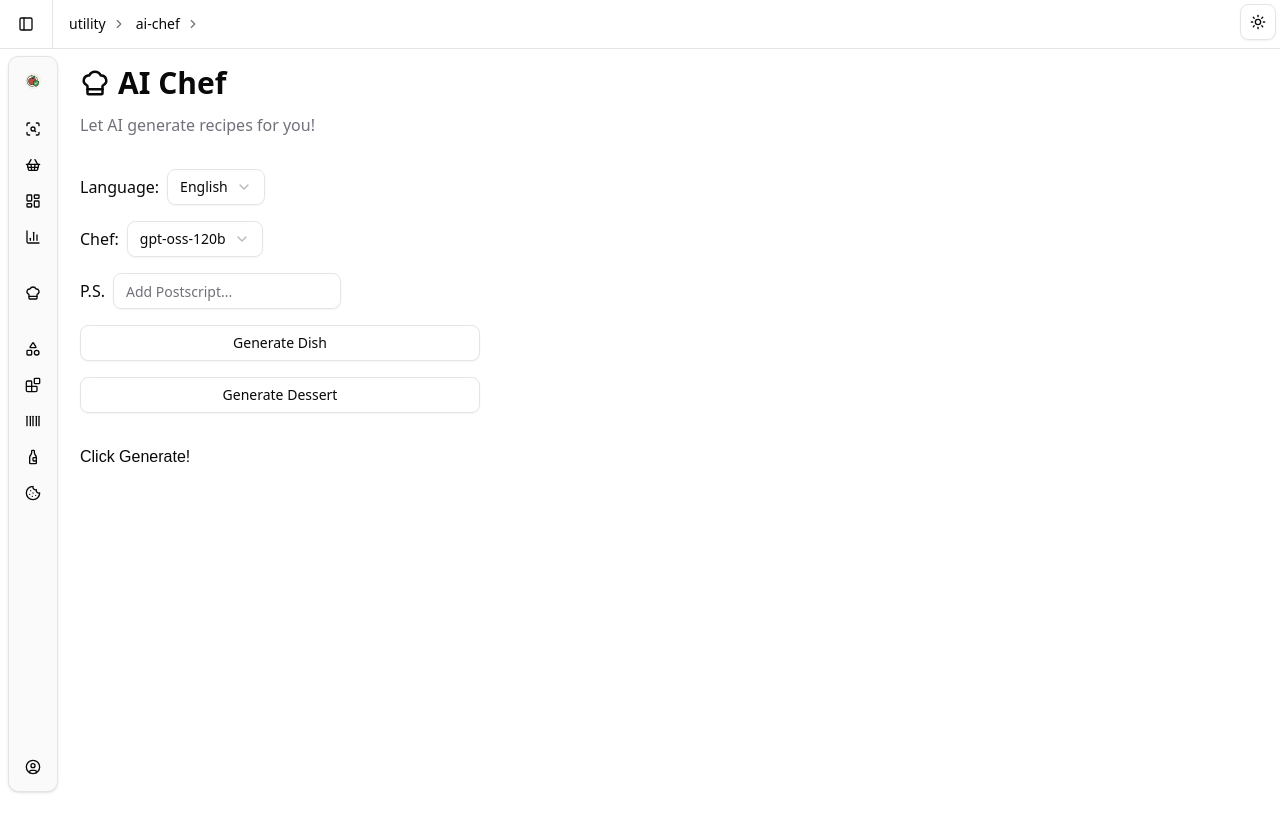
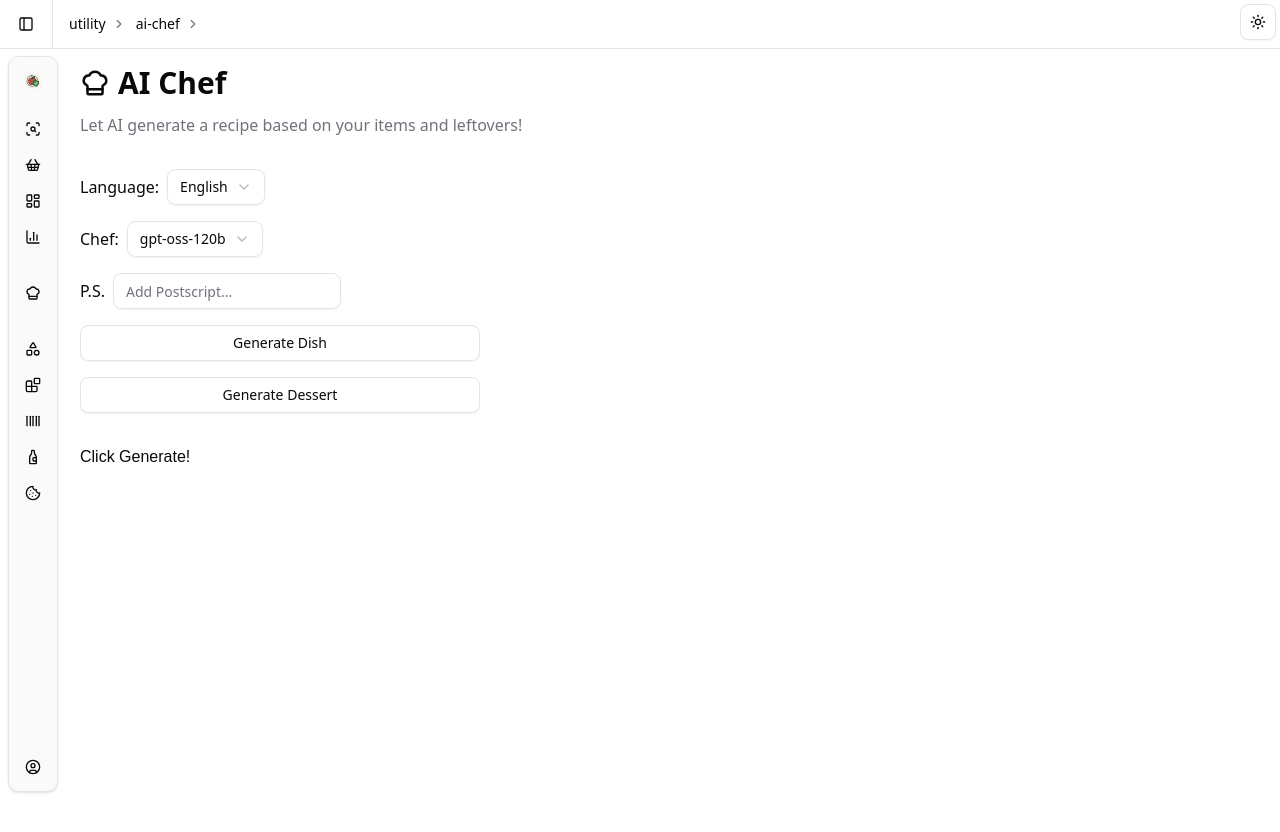
Before and after one commit to sho96/expiration-date-manager, a Next.js app: page /utility/ai-chef in a window 1280 px wide. Shown: the top 832 px of the page. Built offline with nearby package versions, Linux system fonts and the light colour scheme; a web font is replaced by a local one.

Commit message:
small fix

```diff
--- a/app/utility/ai-chef/page.tsx
+++ b/app/utility/ai-chef/page.tsx
@@ -143,7 +143,7 @@ export default function RenderStreamData() {
             AI Chef
           </h1>
           <p className="text-muted-foreground">
-            Let AI generate recipes for you!
+            Let AI generate a recipe based on your items and leftovers!
           </p>
         </div>
         <div className="mb-8 flex flex-col gap-4 items-start w-full max-w-100">
--- a/components/app-sidebar.jsx
+++ b/components/app-sidebar.jsx
@@ -122,7 +122,7 @@ export function AppSidebar() {
         <SidebarMenu>
           <SidebarMenuItem>
             <SidebarMenuButton asChild>
-              <Link href="/manage/dashboard">
+              <a href="/manage/dashboard">
                 <Image
                   src="/icon.png"
                   width={24}
@@ -131,7 +131,7 @@ export function AppSidebar() {
                   alt="Logo"
                 />
                 <span>Expiration Tracker</span>
-              </Link>
+              </a>
             </SidebarMenuButton>
           </SidebarMenuItem>
         </SidebarMenu>
```
